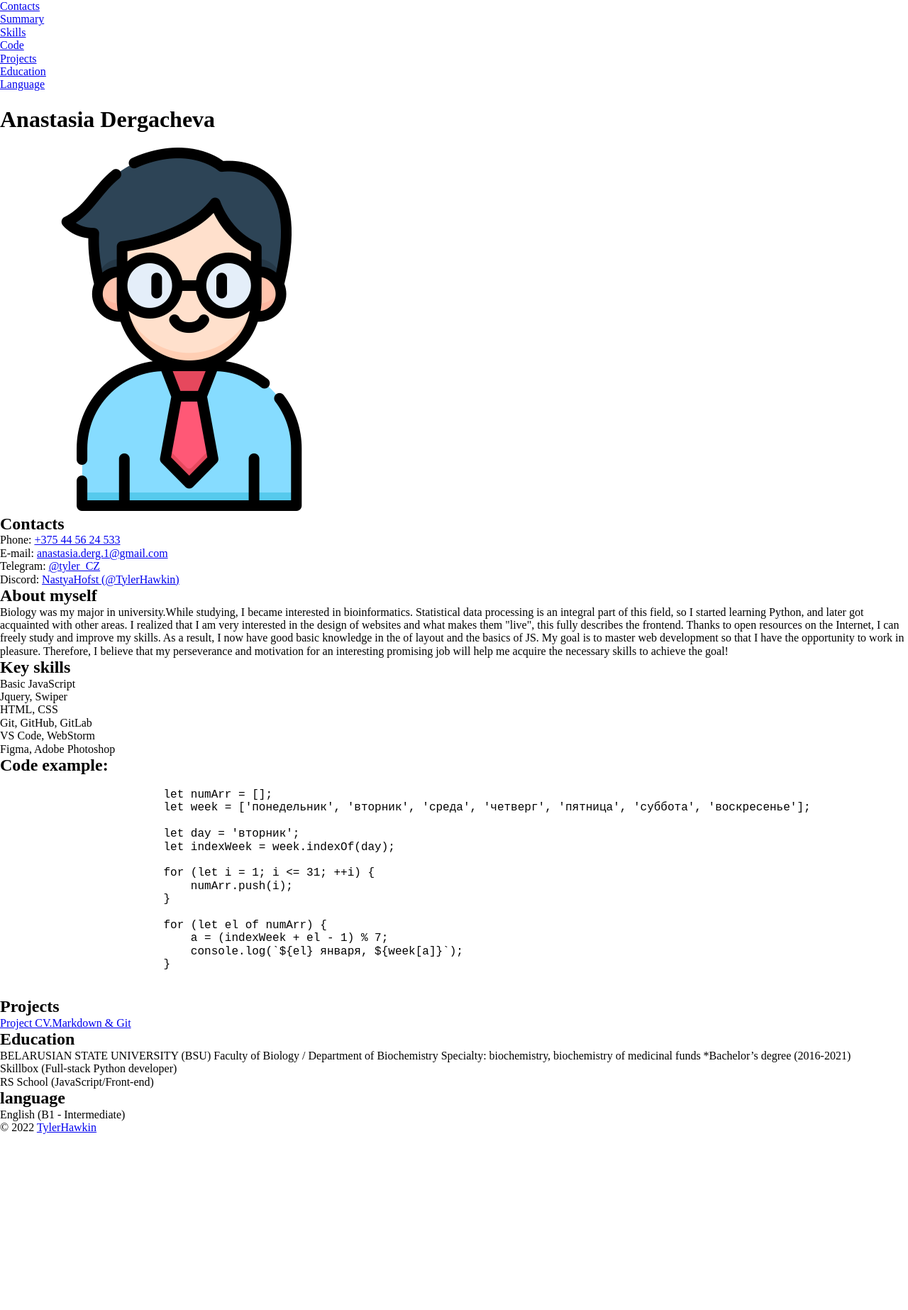
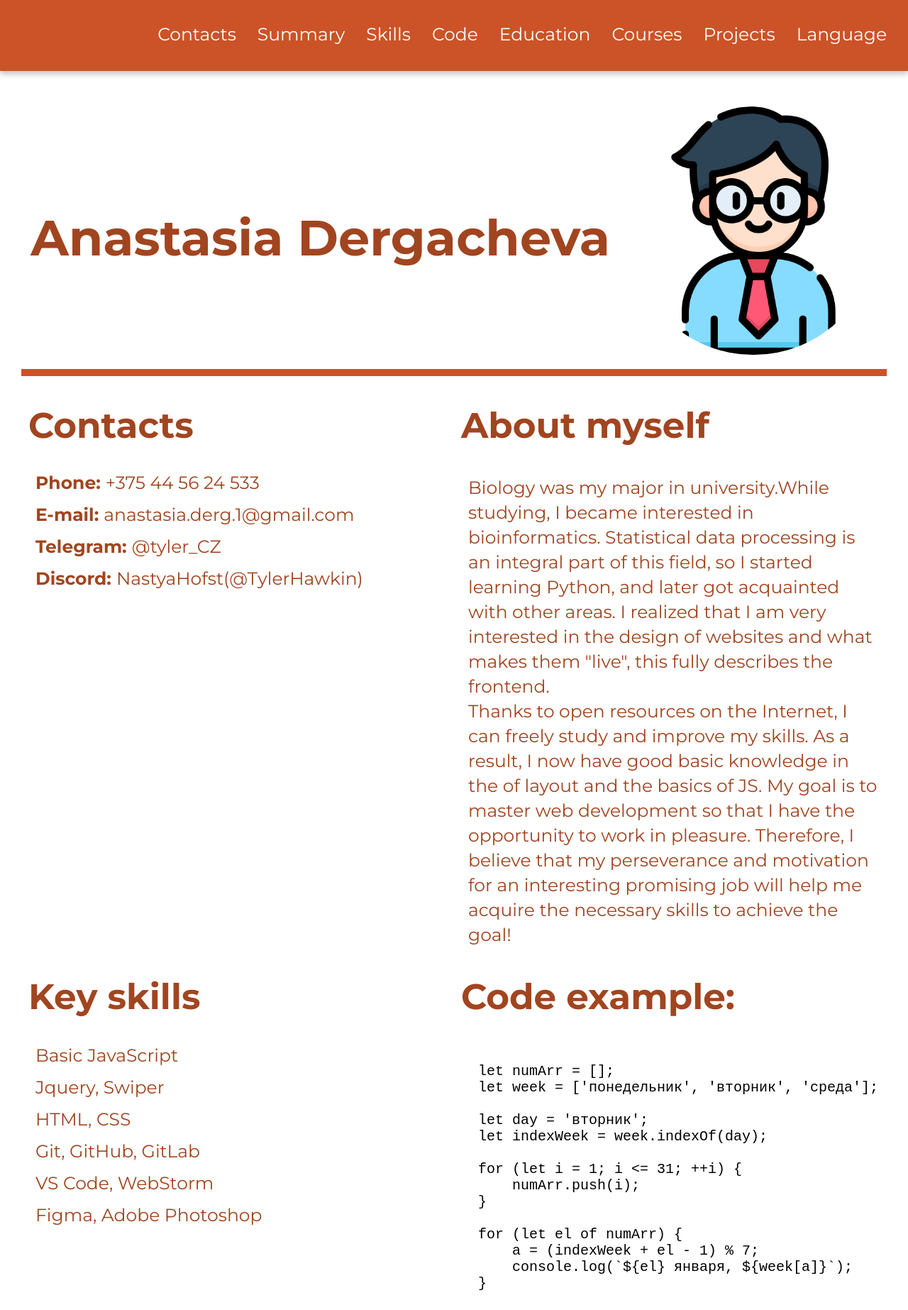
Before and after one commit to TylerHawkin/rsschool-cv, a plain HTML site: page index.html in a window 1280 px wide. Shown: the top 1846 px of the page at 71% size. Before the commit the page ends 1598 px from the top, so only its background shows below. Drawn offline with Linux system fonts and the light colour scheme.

Commit message:
feat: add info sections for html, add styles for info  in css

```diff
--- a/css/style.css
+++ b/css/style.css
@@ -1,5 +1,249 @@
 * {
-    box-sizing: border-box;
-    margin: 0;
-    padding: 0;
+  box-sizing: border-box;
+}
+
+html {
+  scroll-behavior: smooth;
+}
+
+img {
+  max-width: 100%;
+}
+
+a {
+  color: inherit;
+  text-decoration: none;
+}
+
+.list-reset {
+  margin: 0;
+  padding: 0;
+  list-style: none;
+}
+
+.btn-reset {
+  padding: 0;
+  background: transparent;
+}
+
+.flex {
+  display: flex;
+}
+
+body {
+  margin: 0 auto;
+  padding: 0;
+  max-width: 1440px;
+  min-height: 100vh;
+  font-family: 'Montserrat', sans-serif;
+  flex-direction: column;
+  justify-content: space-between;
+}
+
+main {
+  margin-bottom: 100px;
+}
+
+.container {
+  padding: 0 30px;
+  max-width: 1440px;
+  flex-wrap: wrap;
+}
+
+section {
+  width: 50%;
+}
+
+section:not(:last-child) {
+  margin-bottom: 50px;
+}
+
+section:not(:first-child) {
+  padding: 0 10px;
+}
+
+.title {
+  margin: 0;
+  margin-bottom: 50px;
+  font-weight: 700;
+  font-size: 50px;
+  line-height: 40px;
+  color: #a14520;
+}
+
+/*header*/
+.header {
+  margin-bottom: 50px;
+  background-color: rgb(203, 83, 39);
+  filter: drop-shadow(0px 4px 4px rgba(0, 0, 0, 0.25));
+}
+
+.header__container {
+  height: 100px;
+}
+
+.header__container {
+  justify-content: flex-end;
+  align-items: center;
+}
+
+.nav__list {
+  justify-content: flex-end;
+  align-items: center;
+}
+
+.nav__item:not(:last-child) {
+  margin-right: 30px;
+}
+
+.nav__link {
+  font-weight: 400;
+  font-size: 25px;
+  line-height: 20px;
+  color: #FFF;
+}
+
+/*hero*/
+.hero {
+  width: 100%;
+  border-bottom: 10px solid rgb(203, 83, 39);
+}
+
+.hero__container {
+  align-items: center;
+  justify-content: space-around;
+}
+
+.hero__title {
+  margin: 0;
+  font-weight: 700;
+  font-size: 70px;
+  line-height: 80px;
+  color: #a14520;
+}
+
+.hero__img {
+  margin-bottom: 20px;
+  width: 350px;
+  height: 350px;
+  background-image: url(/img/cvphoto.png);
+  background-repeat: no-repeat;
+  background-position: center;
+  background-size: contain;
+  border-radius: 50%;
+}
+
+/*contacts*/
+.contacts__list {
+  padding-left: 10px;
+}
+
+.contacts__item {
+  font-weight: 700;
+  font-size: 25px;
+  line-height: 20px;
+  color: #a14520;
+}
+
+.contacts__item:not(:last-child) {
+  margin-bottom: 25px;
+}
+
+.contacts__item .contacts__link {
+  font-weight: 400;
+}
+
+/*summary*/
+.summary__text {
+  margin: 0;
+  padding-left: 10px;
+  font-weight: 400;
+  font-size: 25px;
+  line-height: 35px;
+  color: #a14520;
+}
+
+/*skills*/
+.skills__item,
+.projects__link,
+.education__item,
+.language__item,
+.courses__item {
+  margin: 0;
+  padding-left: 10px;
+  font-weight: 400;
+  font-size: 25px;
+  line-height: 25px;
+  color: #a14520;
+}
+
+.skills__item:not(:last-child) {
+  margin-bottom: 20px;
+}
+
+/*code*/
+.code {
+  font-size: 20px;
+}
+
+/*education*/
+.education__item {
+  line-height: 35px;
+}
+
+.education__item:not(:last-child) {
+  margin-bottom: 35px;
+}
+
+/*courses*/
+.courses__item {
+  margin-bottom: 25px;
+}
+
+/*projects*/
+
+/*language*/
+
+/*footer*/
+footer {
+  padding: 30px;
+  background-color: rgb(203, 83, 39);
+  height: 120px;
+}
+
+.footer__container {
+  justify-content: space-between;
+  align-items: center;
+}
+
+.footer__content {
+  font-weight: 400;
+  font-size: 30px;
+  line-height: 30px;
+  color: #FFF;
+}
+
+.footer__logo {
+  display: inline-block;
+  width: 160px;
+  height: 70px;
+  background-image: url(/img/rs_school_js.svg);
+  background-repeat: no-repeat;
+  background-size: contain;
+  filter: invert(100%) sepia(6%) saturate(0%) hue-rotate(37deg) brightness(105%) contrast(108%);
+}
+
+/*@media*/
+@media (max-width: 768px) {
+  section {
+    width: 100%;
   }
+  .footer__content {
+    font-size: 25px;
+    line-height: 20px;
+  }
+  .footer__logo {
+    width: 130px;
+    height: 50px;
+  }
+}
--- a/index.html
+++ b/index.html
@@ -16,16 +16,17 @@
 
 <body class="body flex">
   <header class="header">
-        <div class="header__container container">
+    <div class="header__container container flex">
       <nav class="header__nav nav">
-                <ul class="nav-list list-reset flex">
-                    <li class="nav-item"><a href="#contacts" class="nav-link">Contacts</a></li>
-                    <li class="nav-item"><a href="#summary" class="nav-link">Summary</a></li>
-                    <li class="nav-item"><a href="#skills" class="nav-link">Skills</a></li>
-                    <li class="nav-item"><a href="#code" class="nav-link">Code</a></li>
-                    <li class="nav-item"><a href="#projects" class="nav-link">Projects</a></li>
-                    <li class="nav-item"><a href="#education" class="nav-link">Education</a></li>
-                    <li class="nav-item"><a href="#language" class="nav-link">Language</a></li>
+        <ul class="nav__list list-reset flex">
+          <li class="nav__item"><a href="#contacts" class="nav__link">Contacts</a></li>
+          <li class="nav__item"><a href="#summary" class="nav__link">Summary</a></li>
+          <li class="nav__item"><a href="#skills" class="nav__link">Skills</a></li>
+          <li class="nav__item"><a href="#code" class="nav__link">Code</a></li>
+          <li class="nav__item"><a href="#education" class="nav__link">Education</a></li>
+          <li class="nav__item"><a href="#courses" class="nav__link">Courses</a></li>
+          <li class="nav__item"><a href="#projects" class="nav__link">Projects</a></li>
+          <li class="nav__item"><a href="#language" class="nav__link">Language</a></li>
         </ul>
       </nav>
     </div>
@@ -33,56 +34,55 @@
 
 
   <main class="main">
+    <div class="container flex">
       <section class="hero">
-            <div class="hero__container container">
+        <div class="hero__container flex">
           <div class="hero__content">
-                    <h1>Anastasia Dergacheva</h1>
+            <h1 class="hero__title">Anastasia Dergacheva</h1>
           </div>
-                <div class="hero__img">
-                    <img src="img/cvphoto.png">
-                </div>
+          <div class="hero__img"></div>
         </div>
       </section>
 
       <section id="contacts" class="contacts">
-            <div class="contacts__container container">
-                <h2 class="contacts__title">Contacts</h2>
+        <div class="contacts__container">
+          <h2 class="contacts__title title">Contacts</h2>
           <ul class="contacts__list list-reset">
-                    <li class="contacts__item">Phone: <a href="tel:+375445624533" class="contacts__link">+375 44 56 24
-                            533</a></li>
+            <li class="contacts__item">Phone: <a href="tel:+375445624533" class="contacts__link">+375 44 56 24 533</a>
+            </li>
             <li class="contacts__item">E-mail: <a href="mailto:anastasia.derg.1@gmail.com"
                 class="contacts__link">anastasia.derg.1@gmail.com</a></li>
-                    <li class="contacts__item">Telegram: <a href="https://t.me/tyler_CZ"
-                            class="contacts__link">@tyler_CZ</a></li>
-                    <li class="contacts__item">Discord: <a href="https://discord.com" class="contacts__link">NastyaHofst
-                            (@TylerHawkin)</a></li>
+            <li class="contacts__item">Telegram: <a href="https://t.me/tyler_CZ" class="contacts__link">@tyler_CZ</a>
+            </li>
+            <li class="contacts__item">Discord: <a href="https://discord.com"
+                class="contacts__link">NastyaHofst(@TylerHawkin)</a></li>
           </ul>
         </div>
       </section>
 
 
       <section id="summary" class="summary">
-            <div class="summary__container container">
-                <h2 class="summary__title">About myself</h2>
+        <div class="summary__container">
+          <h2 class="summary__title title">About myself</h2>
           <p class="summary__text">
             Biology was my major in university.While studying, I became interested in bioinformatics.
             Statistical data processing is an integral part of this field, so I started learning Python, and
             later got acquainted with other areas.
             I realized that I am very interested in the design of websites and what makes them "live", this
-                    fully describes the frontend.
-                    Thanks to open resources on the Internet, I can freely study and improve my skills. As a result, I
-                    now have good basic knowledge in the of layout and the basics of JS.
+            fully describes the frontend.<br>
+            Thanks to open resources on the Internet, I can freely study and improve my skills. As a result,
+            I now have good basic knowledge in the of layout and the basics of JS.
             My goal is to master web development so that I have the opportunity to work in pleasure.
-                    Therefore, I believe that my perseverance and motivation for an interesting promising job will help
-                    me acquire the necessary skills to achieve the goal!
+            Therefore, I believe that my perseverance and motivation for an interesting promising job will
+            help me acquire the necessary skills to achieve the goal!
           </p>
         </div>
       </section>
 
 
       <section id="skills" class="skills">
-            <div class="skills__container container">
-                <h2 class="skills__title">Key skills</h2>
+        <div class="skills__container">
+          <h2 class="skills__title title">Key skills</h2>
           <ul class="skills__list list-reset">
             <li class="skills__item">Basic JavaScript</li>
             <li class="skills__item">Jquery, Swiper</li>
@@ -96,12 +96,12 @@
 
 
       <section id="code" class="code">
-            <div class="code__container container">
-                <h2 class="code__title">Code example:</h2>
+        <div class="code__container">
+          <h2 class="code__title title">Code example:</h2>
           <pre class="pre">
                         <code class="code">
   let numArr = [];
-                        let week = ['понедельник', 'вторник', 'среда', 'четверг', 'пятница', 'суббота', 'воскресенье'];
+  let week = ['понедельник', 'вторник', 'среда'];
 
   let day = 'вторник';
   let indexWeek = week.indexOf(day);
@@ -119,10 +119,38 @@
         </div>
       </section>
 
+      <section id="education" class="education">
+        <div class="education__container">
+          <h2 class="education__title title">Education</h2>
+          <ul class="education__list list-reset">
+            <li class="education__item">BELARUSIAN STATE UNIVERSITY (BSU)<br>
+              Faculty of Biology / Department of Biochemistry<br>
+              Specialty: biochemistry, biochemistry of medicinal funds<br>
+              *Bachelor’s degree (2016-2021)
+            </li>
+          </ul>
+        </div>
+      </section>
+
+
+      <section id="courses" class="courses">
+        <div class="courses__container">
+          <h2 class="courses__title title">Courses</h2>
+          <ul class="courses__list list-reset">
+            <li class="courses__item">
+              Skillbox (Full-stack Python developer)
+            </li>
+            <li class="courses__item">
+              RS School (JavaScript/Front-end)
+            </li>
+          </ul>
+        </div>
+      </section>
+
 
       <section id="projects" class="projects">
-            <div class="projects__container container">
-                <h2 class="projects__title">Projects</h2>
+        <div class="projects__container">
+          <h2 class="projects__title title">Projects</h2>
           <ul class="projects__list list-reset">
             <li class="projects__item"><a href="https://github.com/TylerHawkin/rsschool-cv/blob/gh-pages/cv.md"
                 class="projects__link">Project CV.Markdown & Git</a></li>
@@ -131,48 +159,25 @@
       </section>
 
 
-        <section id="education" class="education">
-            <div class="education__container container">
-                <h2 class="education__title">Education</h2>
-                <ul class="education__list list-reset">
-                    <li class="education__item">BELARUSIAN STATE UNIVERSITY (BSU)
-                        Faculty of Biology / Department of Biochemistry
-                        Specialty: biochemistry, biochemistry of medicinal funds
-                        *Bachelor’s degree (2016-2021)
-                    </li>
-                    <li class="education__item">
-                        Skillbox (Full-stack Python developer)
-                    </li>
-                    <li class="education__item">
-                        RS School (JavaScript/Front-end)
-                    </li>
-                </ul>
-            </div>
-        </section>
-
-
       <section id="language" class="language">
-            <div class="language__container container">
-                <h2>language</h2>
+        <div class="language__container">
+          <h2 class="language__title title">language</h2>
           <ul class="language__list list-reset">
             <li class="language__item">English (B1 - Intermediate)</li>
           </ul>
         </div>
       </section>
-
+    </div>
   </main>
 
 
   <footer class="footer">
-        <div class="footer__container container">
+    <div class="footer__container container flex">
       <div class="footer__content">
         © 2022 <a href="https://github.com/TylerHawkin">TylerHawkin</a>
       </div>
-            <div class="footer__logo">
-                <a href="https://rs.school/js/" class="footer__img"></a>
+      <a href="https://rs.school/js/" class="footer__logo"></a>
     </div>
-        </div>
-
   </footer>
 
 </body>
```
Lines whose indentation alone changed are shown as unchanged.
